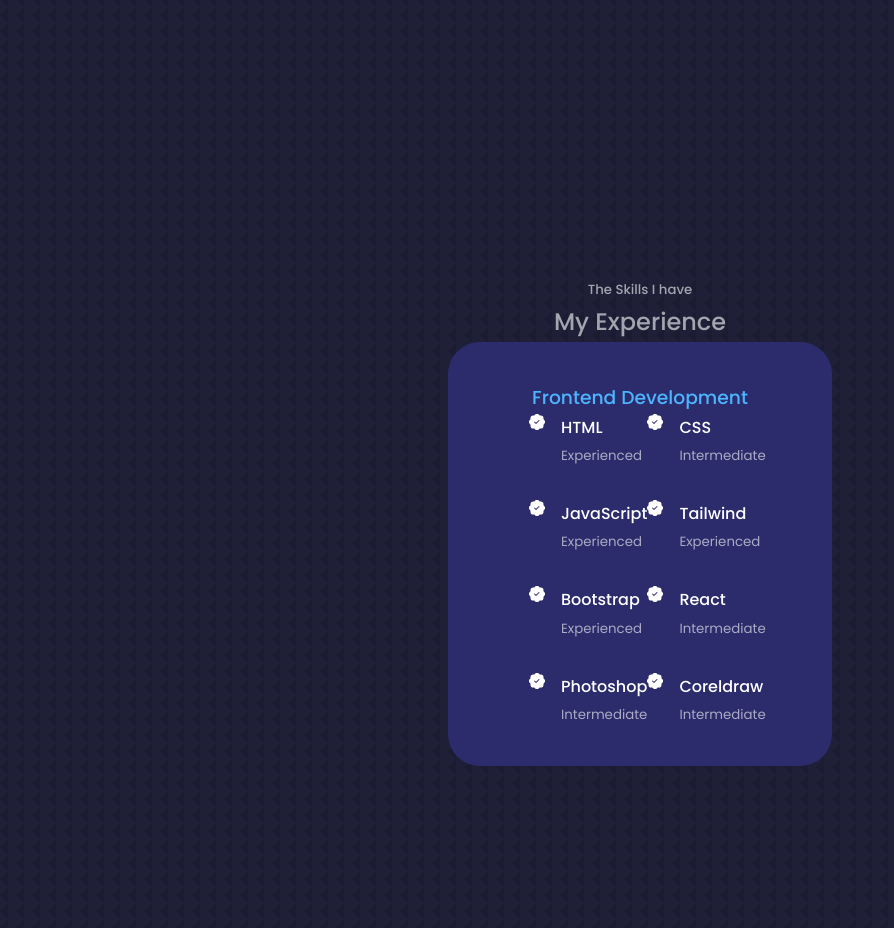
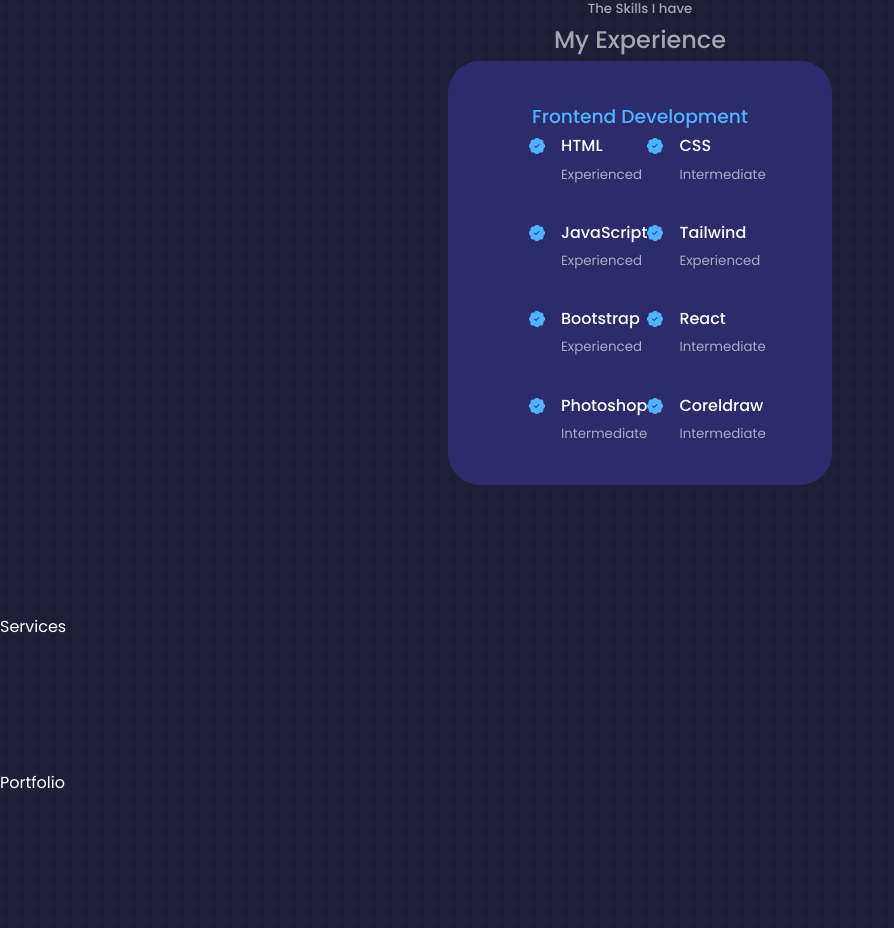
Before and after one commit to Olly-E/Portfolio, a React (Create React App) app: page / in a window 1280 px wide. Shown: the part 1577-2505 px from the top of the page, without its empty margins (0-894 px from the left). Built offline with nearby package versions, Linux system fonts and the light colour scheme; a web font is replaced by a local one.

Commit message:
updating expeience css

```diff
--- a/src/components/Experience/Experience.jsx
+++ b/src/components/Experience/Experience.jsx
@@ -13,56 +13,56 @@
           <h3>Frontend Development</h3>
           <div className='experience__content'>
             <article className='experience__details'>
-              <BsPatchCheckFill />
+              <BsPatchCheckFill className="experience__details-icon"/>
               <div>
                 <h4>HTML</h4>
                 <small className="text-light">Experienced</small>
               </div>
             </article>
             <article className='experience__details'>
-              <BsPatchCheckFill />
+              <BsPatchCheckFill className="experience__details-icon"/>
               <div>
               <h4>CSS</h4>
               <small className="text-light">Intermediate</small>
               </div>
             </article>
             <article className='experience__details'>
-              <BsPatchCheckFill />
+              <BsPatchCheckFill className="experience__details-icon"/>
               <div>
               <h4>JavaScript</h4>
               <small className="text-light">Experienced</small>
               </div>
             </article>
             <article className='experience__details'>
-              <BsPatchCheckFill />
+              <BsPatchCheckFill className="experience__details-icon"/>
               <div>
               <h4>Tailwind</h4>
               <small className="text-light">Experienced</small>
               </div>
             </article>
             <article className='experience__details'>
-              <BsPatchCheckFill />
+              <BsPatchCheckFill className="experience__details-icon"/>
               <div>
               <h4>Bootstrap</h4>
               <small className="text-light">Experienced</small>
               </div>
             </article>
               <article className='experience__details'>
-              <BsPatchCheckFill />
+              <BsPatchCheckFill className="experience__details-icon"/>
               <div>
               <h4>React</h4>
               <small className="text-light">Intermediate</small>
               </div>
             </article>
             <article className='experience__details'>
-              <BsPatchCheckFill />
+              <BsPatchCheckFill className="experience__details-icon"/>
               <div>
               <h4>Photoshop</h4>
               <small className="text-light">Intermediate</small>
               </div>
             </article>
             <article className='experience__details'>
-              <BsPatchCheckFill />
+              <BsPatchCheckFill className="experience__details-icon" />
               <div>
               <h4>Coreldraw</h4>
               <small className="text-light">Intermediate</small>
--- a/src/components/Experience/experience.css
+++ b/src/components/Experience/experience.css
@@ -30,3 +30,29 @@
     display: flex;
     gap: 1rem;
 }
+.experience__details-icon {
+    margin-top: 6px;
+    color: var(--color-primary);
+}
+@media screen and (max-width: 1024px) {
+    .experience__container {
+        grid-template-columns: 1fr;
+    }
+    .experience__container > div {
+        width: 80%;
+        padding: 2rem;
+        margin: 0 auto;
+    }
+    .experience__content {
+        padding: 1rem;
+    }
+}
+@media screen and (max-width: 600px) {
+    .experience__container {
+        gap: 1rem;
+    }
+    .experience__container > div {
+        width: 90%;
+        padding: 2rem 1rem;
+    }
+}
--- a/src/index.css
+++ b/src/index.css
@@ -21,7 +21,7 @@
 
     --container-width-lg: 75%;
     --container-width-md: 86%;
-    --container-width-ms: 90%;
+    --container-width-sm: 90%;
 }
 html {
     scroll-behavior:smooth;
@@ -51,7 +51,6 @@
 
 section {
     margin-top: 8rem;
-    height: 100vh;
 }
 section > h2, section > h5 {
     text-align: center;
```
